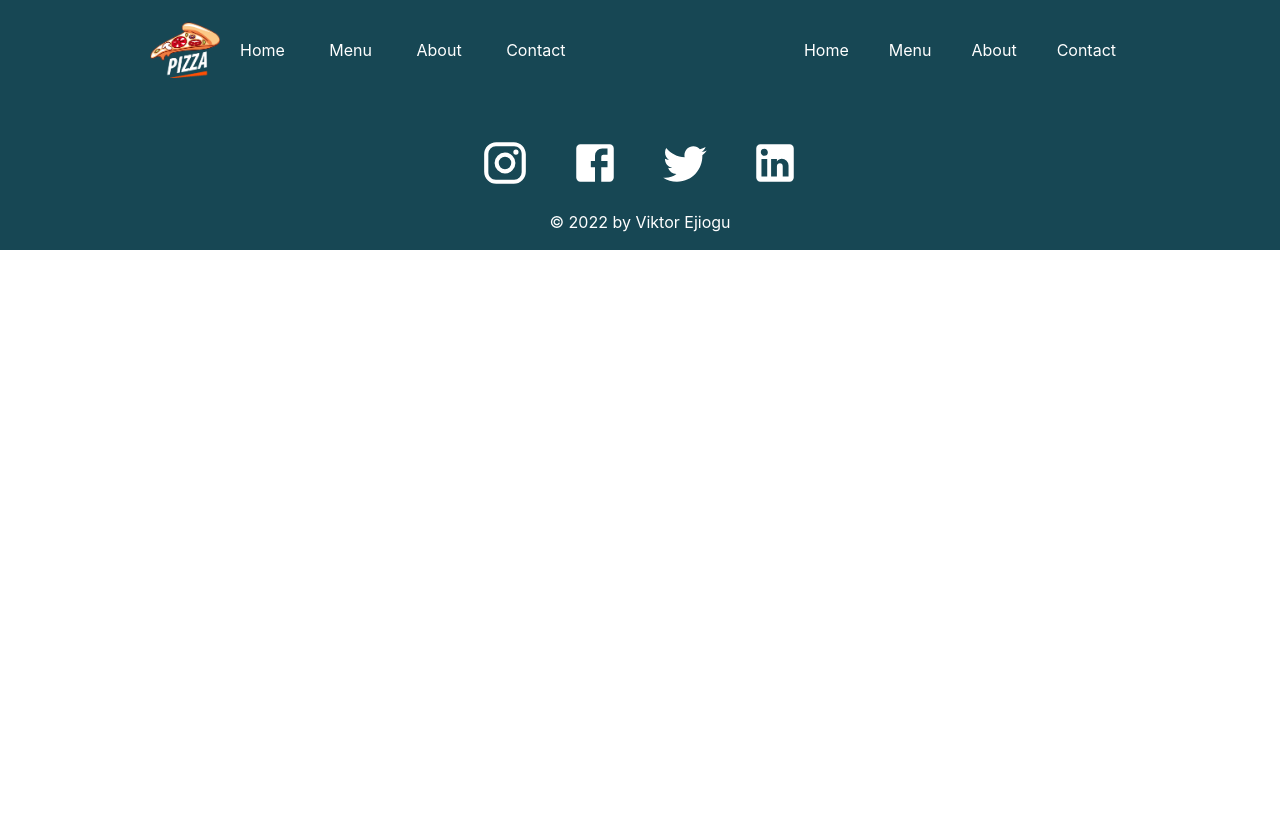
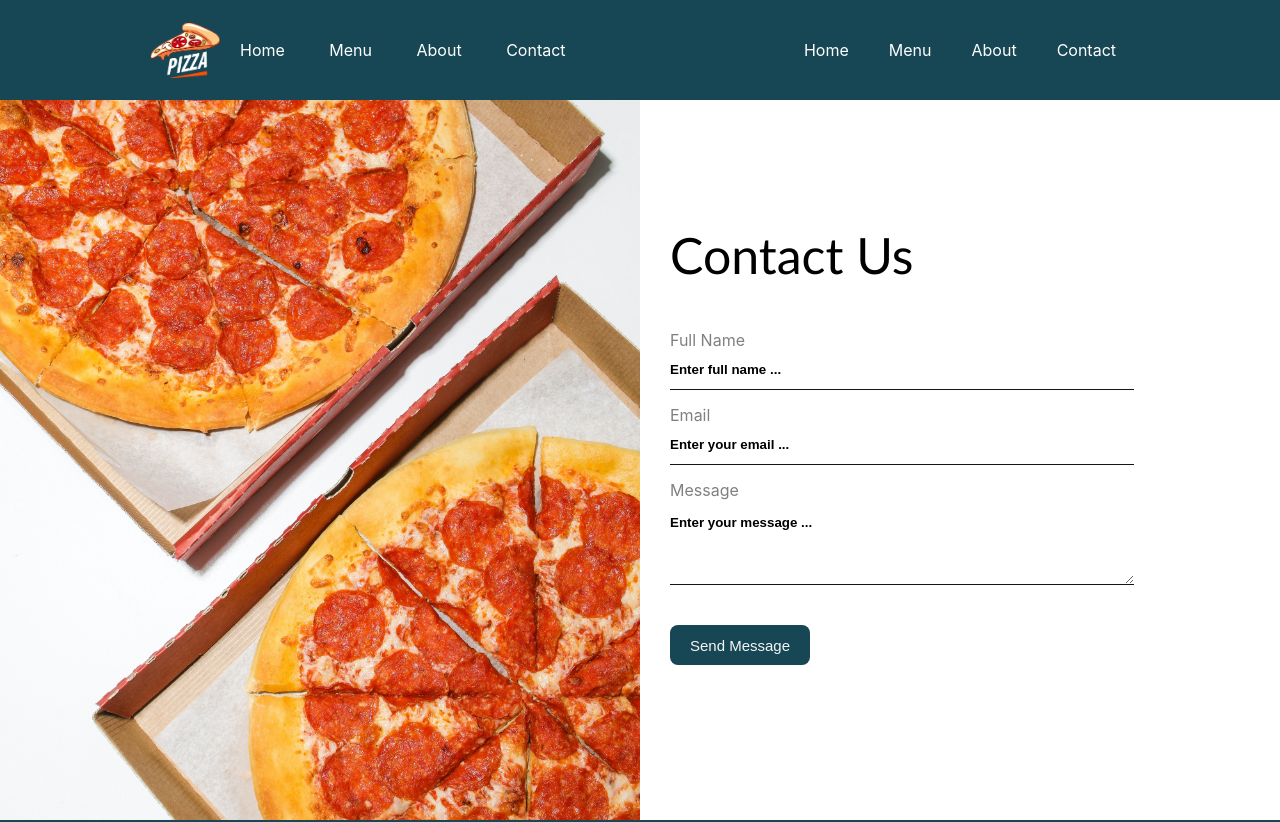
Before and after one commit to ejioguvictor/tasty, a React (Create React App) app: page /contact in a window 1280 px wide. Shown: the top 822 px of the page. Before the commit the page ends 800 px from the top, so only its background shows below. Built offline with nearby package versions, Linux system fonts and the light colour scheme; the HTML template or start-up script is replaced by a standard one.

Commit message:
finalized app pages and styling

```diff
--- a/src/App.js
+++ b/src/App.js
@@ -3,6 +3,8 @@ import NavBar from './components/NavBar/NavBar';
 import Home from './pages/Home/Home'
 import Footer from './components/Footer/Footer'
 import Menu from './pages/Menu/Menu'
+import About from './pages/About/About';
+import Contact from './pages/Contact/Contact';
 import { BrowserRouter as Router, Route, Routes } from 'react-router-dom'
 
 
@@ -14,6 +16,8 @@ function App() {
         <Routes>
           <Route exact path='/' element={<Home />} />
           <Route exact path='/menu' element={<Menu />} />
+          <Route exact path='/about' element={<About />} />
+          <Route exact path='/contact' element={<Contact />} />
         </Routes>
         <Footer />
       </Router>
--- a/src/pages/About/About.js
+++ b/src/pages/About/About.js
@@ -0,0 +1,22 @@
+import React from 'react'
+import MultiplePizzas from '../../assets/multiplePizzas.jpeg'
+import styles from './About.module.scss'
+
+const About = () => {
+  return (
+    <div className={styles.about}>
+      <div className={styles.aboutTop} style={{ backgroundImage: `url(${MultiplePizzas})` }}>
+      </div>
+      <div className={styles.aboutBottom}>
+        <h1>ABOUT US</h1>
+        <p>Lorem ipsum, dolor sit amet consectetur adipisicing elit. Aliquam, perspiciatis veritatis
+          amet eum veniam asperiores beatae enim facilis maiores reiciendis quaerat inventore sint sunt
+          labore hic adipisci tempore odio laboriosam aut excepturi? Vitae ipsa excepturi officiis non
+          consequatur dolorum unde dolore ea, expedita cum, dolores optio eos fuga exercitationem iste.</p>
+      </div>
+
+    </div>
+  )
+}
+
+export default About;
--- a/src/pages/About/About.module.scss
+++ b/src/pages/About/About.module.scss
@@ -7,7 +7,7 @@
 
 .aboutTop {
   width: 100%;
-  height: 45%;
+  height: 70%;
   background-position: center;
   background-repeat: no-repeat;
   background-size: cover;
@@ -28,10 +28,12 @@
 
 .about .aboutBottom h1 {
   font-weight: 400;
-  font-size: 70px;
+  font-size: 50px;
   color: black;
   height: 30px;
   display: flex;
   justify-content: center;
   transform: translateY(-40px);
+  padding: 20px;
+  margin-bottom: 12px;
 }
--- a/src/pages/Contact/Contact.js
+++ b/src/pages/Contact/Contact.js
@@ -0,0 +1,26 @@
+import React from 'react'
+import PizzaLeft from '../../assets/pizzaLeft.jpg'
+import styles from './Contact.module.scss'
+
+const Contact = () => {
+  return (
+    <div className={styles.contact}>
+      <div className={styles.leftSide} style={{ backgroundImage: `url(${PizzaLeft})` }}></div>
+      <div className={styles.rightSide}>
+        <h1>Contact Us</h1>
+        <form id="contact-form" method='POST'>
+          <label htmlFor="name">Full Name</label>
+          <input type="text" name='name' placeholder='Enter full name ...' />
+          <label htmlFor="email">Email</label>
+          <input type="email" name='email' placeholder='Enter your email ...' />
+          <label htmlFor="message">Message</label>
+          <textarea name="message" rows="10" placeholder='Enter your message ...' required></textarea>
+
+          <button type='submit'>Send Message</button>
+        </form>
+      </div>
+    </div>
+  )
+}
+
+export default Contact;
--- a/src/pages/Contact/Contact.module.scss
+++ b/src/pages/Contact/Contact.module.scss
@@ -73,8 +73,9 @@ form button {
   width: 140px;
   height: 40px;
   border: none;
-  background-color: #121619;
+  background-color: rgb(23, 71, 84);
   color: whitesmoke;
   font-size: 15px;
   cursor: pointer;
+  border-radius: 8px;
 }
```
